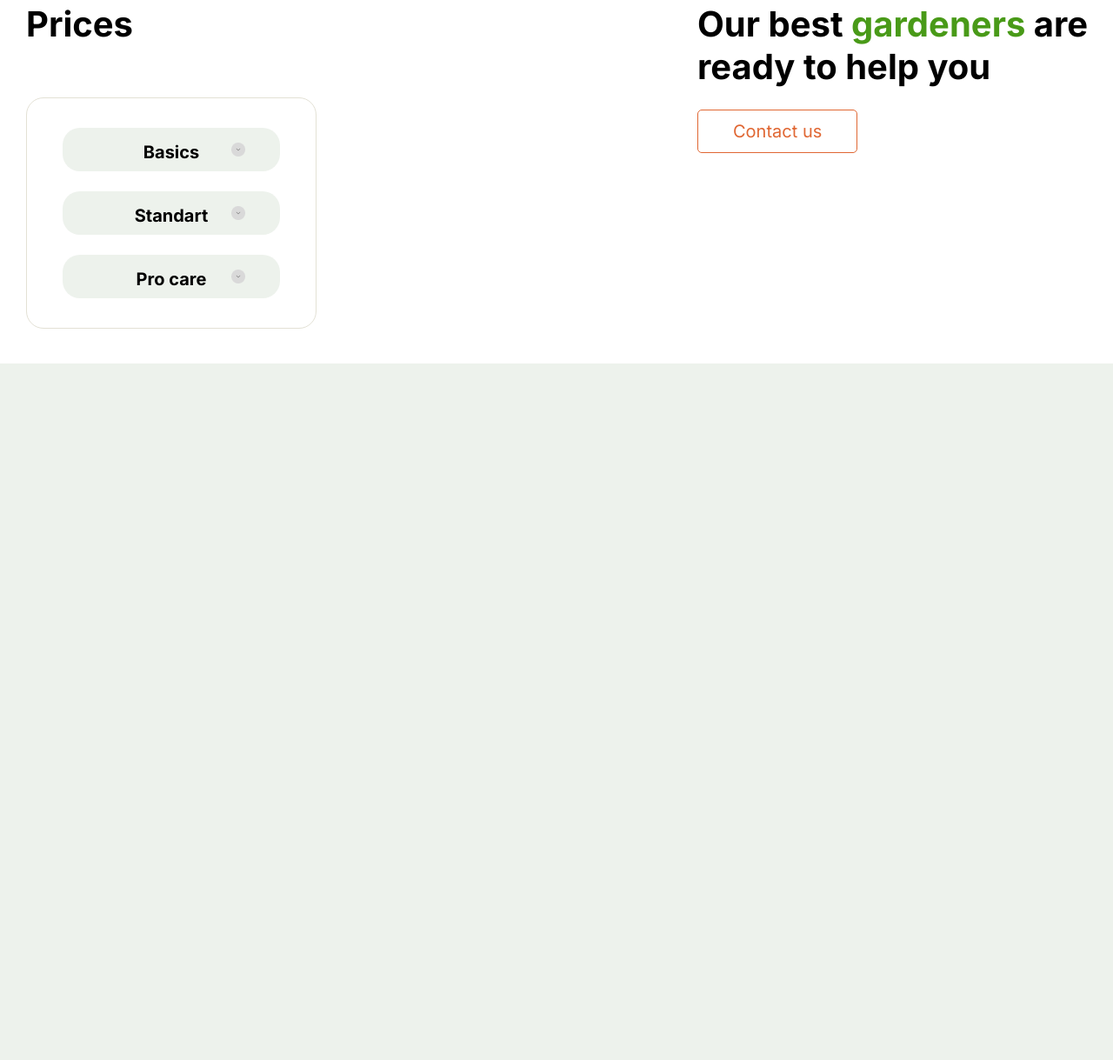
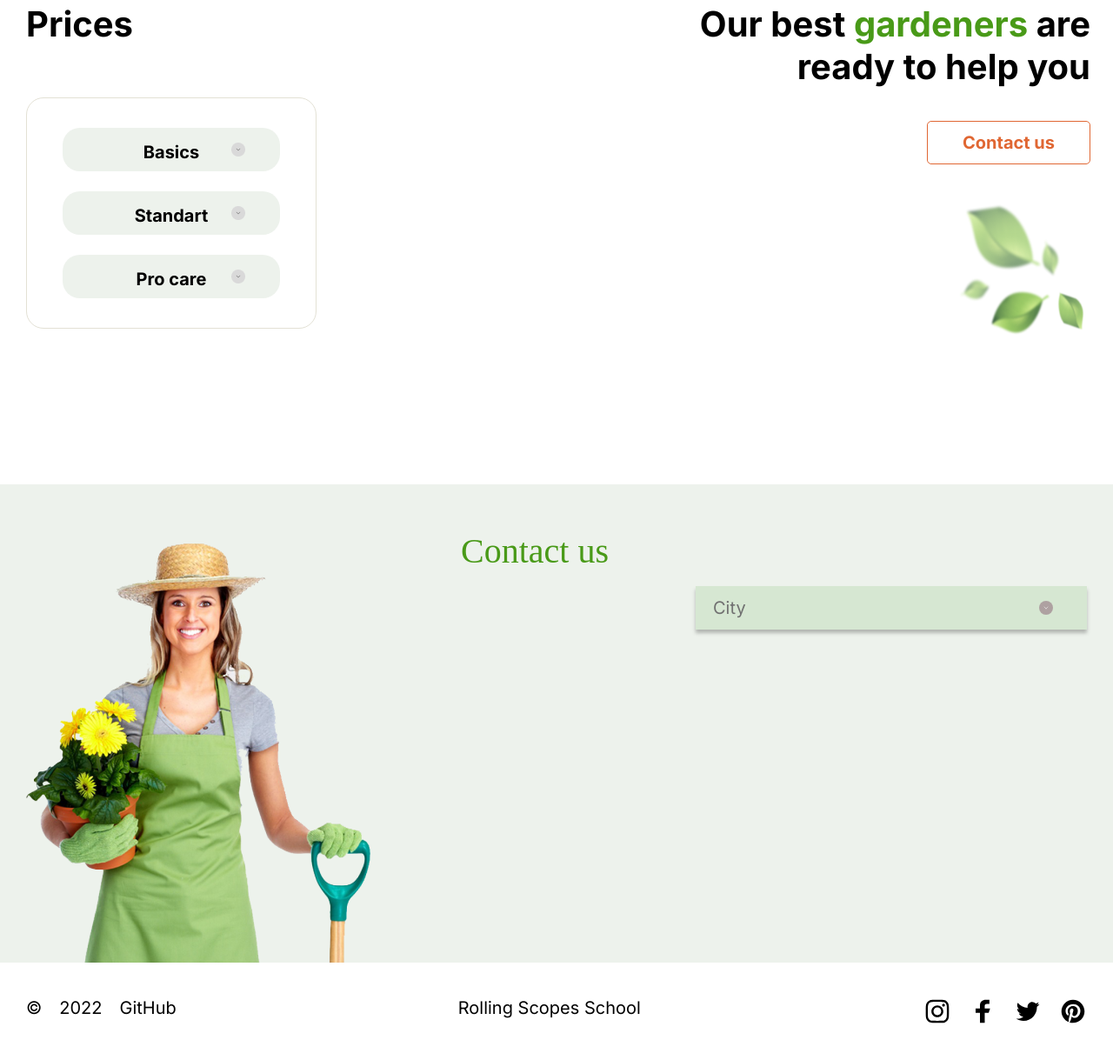
Before and after one commit to dongl1n/RSschool-plants, a plain HTML site: page index.html in a window 1280 px wide. Shown: the part 2531-3750 px from the top of the page at 87% size. Before the commit the page ends 2949 px from the top, so only its background shows below. Drawn offline with Linux system fonts and the light colour scheme; a web font is replaced by a local one.

Commit message:
feat: add all blocks

```diff
--- a/index.html
+++ b/index.html
@@ -111,30 +111,63 @@
                     <section class="main__price">
                         <div class="main__price-left">
                             <h2 class="main__price-header">Prices</h2>
-                            <div class="main__price-select-wrapper">
-                                <div class="main__price-select">
+                            <ul class="main__price-select-wrapper">
+                                <li class="main__price-select">
                                     Basics
-                                </div>
-                                <div class="main__price-select">
+                                </li>
+                                <li class="main__price-select">
                                     Standart
-                                </div>
-                                <div class="main__price-select">
+                                </li>
+                                <li class="main__price-select">
                                     Pro care
-                                </div>
-                            </div>
+                                </li>
+                            </ul>
                         </div>
                         <div class="main__price-right">
                             <h2 class="main__price-header _right">Our best <span class="_green">gardeners</span> are ready to help you</h2>
                             <a href="" class="main__price-btn _btn ">Contact us</a>
+                            <img src="assets/img/leafs.png" alt="leafs-image" class="main__price-image">
                         </div>
                     </section>
                 </div>
+                <section class="main__contact">
+                    <div class="main__contact-left">
+                        <img src="assets/img/contact_woman.png" alt="contact_woman_image" class="main__contact-image">
+                    </div>
+                    <div class="main__contact-center">
+                        <h2 class="main__contact-header main__about-header header-inika-font">Contact us</h2>
+                    </div>
+                    <div class="main__contact-right">
+                        <div class="main__contact-select">
+                            City
+                        </div>
+                    </div>
+                </section>
             </div>
         </main>
         <footer class="footer">
-            <main class="main">
-                <div class="footer__container _container"></div>
-            </main>
+            <div class="footer__container _container">
+                <div class="footer_wrapper _white-block">
+                        <div class="footer__content">
+                            <div class="footer__left">
+                                <span class="footer__copyright _left-items">&copy;</span>
+                                <span class="footer__year _left-items">2022</span>
+                                <a class="footer__github _left-items">GitHub</a>
+                            </div>
+                            <div class="footer__center">
+                                <a href="" class="footer_RS">Rolling Scopes School</a>
+                            </div>
+                            <div class="footer__right">
+                                <ul class="footer_media-list">
+                                    <li class="footer__media-item"><img src="assets/img/inst.svg " alt="instagram"></li>
+                                    <li class="footer__media-item"><img src="assets/img/fb.svg " alt="facebook"></li>
+                                    <li class="footer__media-item"><img src="assets/img/tw.svg " alt="twitter"></li>
+                                    <li class="footer__media-item"><img src="assets/img/pinterest.svg " alt="pinterest"></li>
+                                </ul>
+                            </div>
+                        </div>
+                </div>
+            </div>
         </footer>
     </div>
 </body>
--- a/style.css
+++ b/style.css
@@ -7,6 +7,7 @@
 
 a{
     text-decoration: none;
+    color: #000;
 }
 
 ul, ol, li{
@@ -346,14 +347,113 @@ html, body{
 }
 
 .main__price-right{
+    display: flex;
+    flex-direction: column;
+    align-items: flex-end;
     margin-left: 438px;
 }
 
 ._right{
     width: 452px;
+    text-align: end;
     margin-bottom: 38px;
 }
 
+.main__price-btn{
+    display: block;
+    margin-bottom: 39px;
+    font-weight: 700;
+    white-space: nowrap;
+}
 
-.main__price-btn{
+
+.main__price-image{
+    display: block;
+    width: 152px;
+    height: 174px;
+    margin-bottom: 115px;
 }
+
+.main__contact{
+    display: flex;
+    flex-direction: row;
+    margin-top: 53px;
+}
+
+.main__contact-left{
+    flex: 1 1 auto;
+}
+
+.main__contact-header{
+    width: 195px;
+    text-align: center;
+}
+
+.main__contact-image{
+    width: 400px;
+    height: 497px;
+}
+
+.main__contact-right{
+    display: flex;
+    justify-content: end;
+    flex: 1 1 auto;
+}
+.main__contact-select{
+    display: flex;
+    align-items: center;
+    width: 450px;
+    height: 50px;
+    margin-top: 64px;
+    padding: 5px 0px 5px 20px;
+    background: right no-repeat #D6E7D2 url(assets/img/accordion_btn_2.svg);
+    background-position: 395px;
+    box-shadow: 0px 4px 4px rgba(0, 0, 0, 0.25);
+
+    font-weight: 400;
+    font-size: 20px;
+    color: #717171;
+}
+
+.footer__content{
+    display: flex;
+    flex-direction: row;
+    justify-content: space-around;
+    width: 1220px;
+    margin: 0 100vw;
+    padding: 40px 0px;
+    font-weight: 400;
+    font-size: 20px;
+    color: #000000;
+}
+
+.footer__left{
+    display: flex;
+    flex-direction: row;
+
+}
+
+._left-items:not(:last-child){
+    padding-right: 20px;
+}
+
+.footer__center{
+    flex: 1 1 auto;
+}
+
+.footer_RS{
+    margin-left: 324px;
+}
+
+.footer__right{
+
+}
+
+.footer_media-list{
+    display: flex;
+    flex-direction: row;
+}
+
+.footer__media-item:not(:last-child){
+    margin-right: 20px;
+}
```
Also changed, not shown: assets/img/accordion_btn_2.svg (added), assets/img/contact_woman.png (added), assets/img/fb.svg (added), assets/img/inst.svg (added), assets/img/pinterest.svg (added), assets/img/tw.svg (added).
